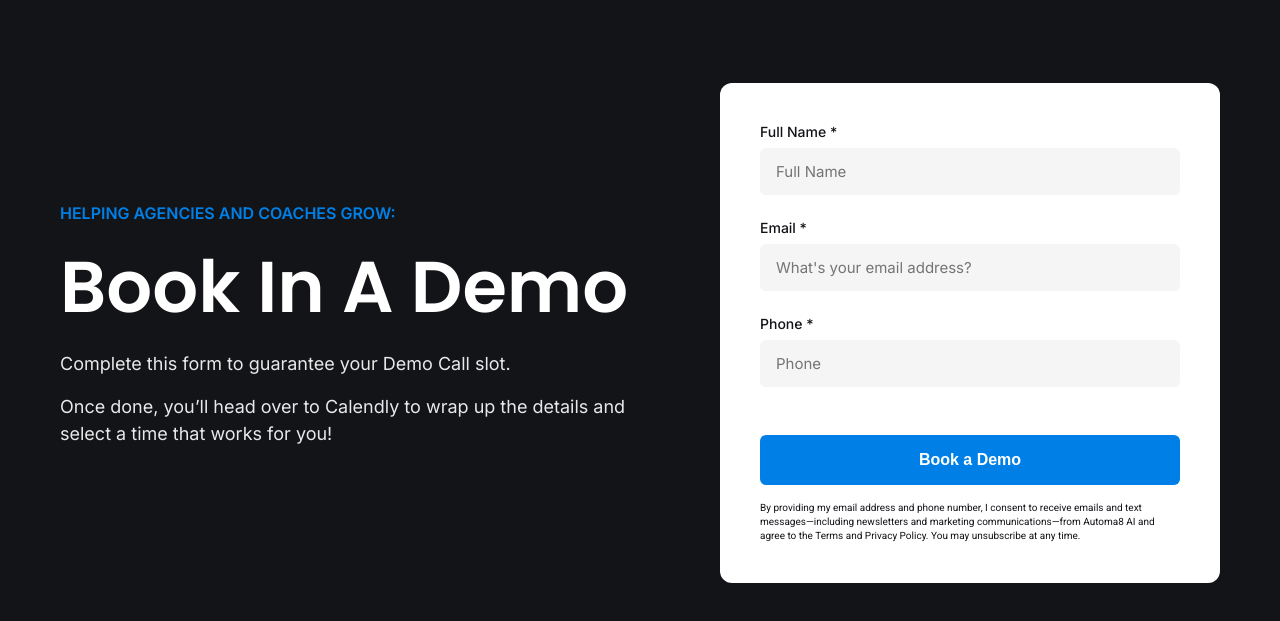
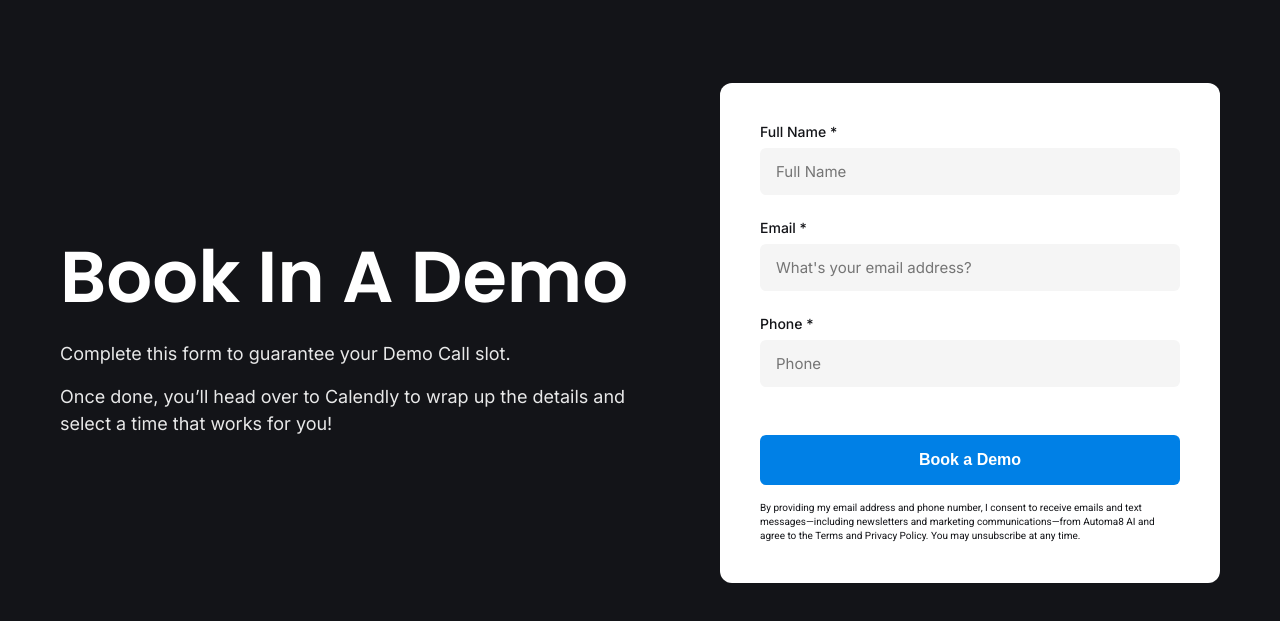
Before and after one commit to ShreyasGrandhe/meeting-reviewer, a plain HTML site: page form.html in a window 1280 px wide. Shown: the part 97-718 px from the top of the page. Drawn offline with Linux system fonts and the light colour scheme.

Commit message:
changed lead magnet main text

```diff
--- a/form.html
+++ b/form.html
@@ -252,7 +252,7 @@
         </div>
 
         <div class="left-section">
-            <div class="header-text">HELPING AGENCIES AND COACHES GROW:</div>
+            <div class="header-text"></div>
             <h1 class="main-heading">Book In A Demo</h1>
             <p class="description">Complete this form to guarantee your Demo Call slot.</p>
             <p class="description">Once done, you’ll head over to Calendly to wrap up the details and select a time that works for you!</p>
```
Also changed, not shown: index.html (+1 -1 lines).
